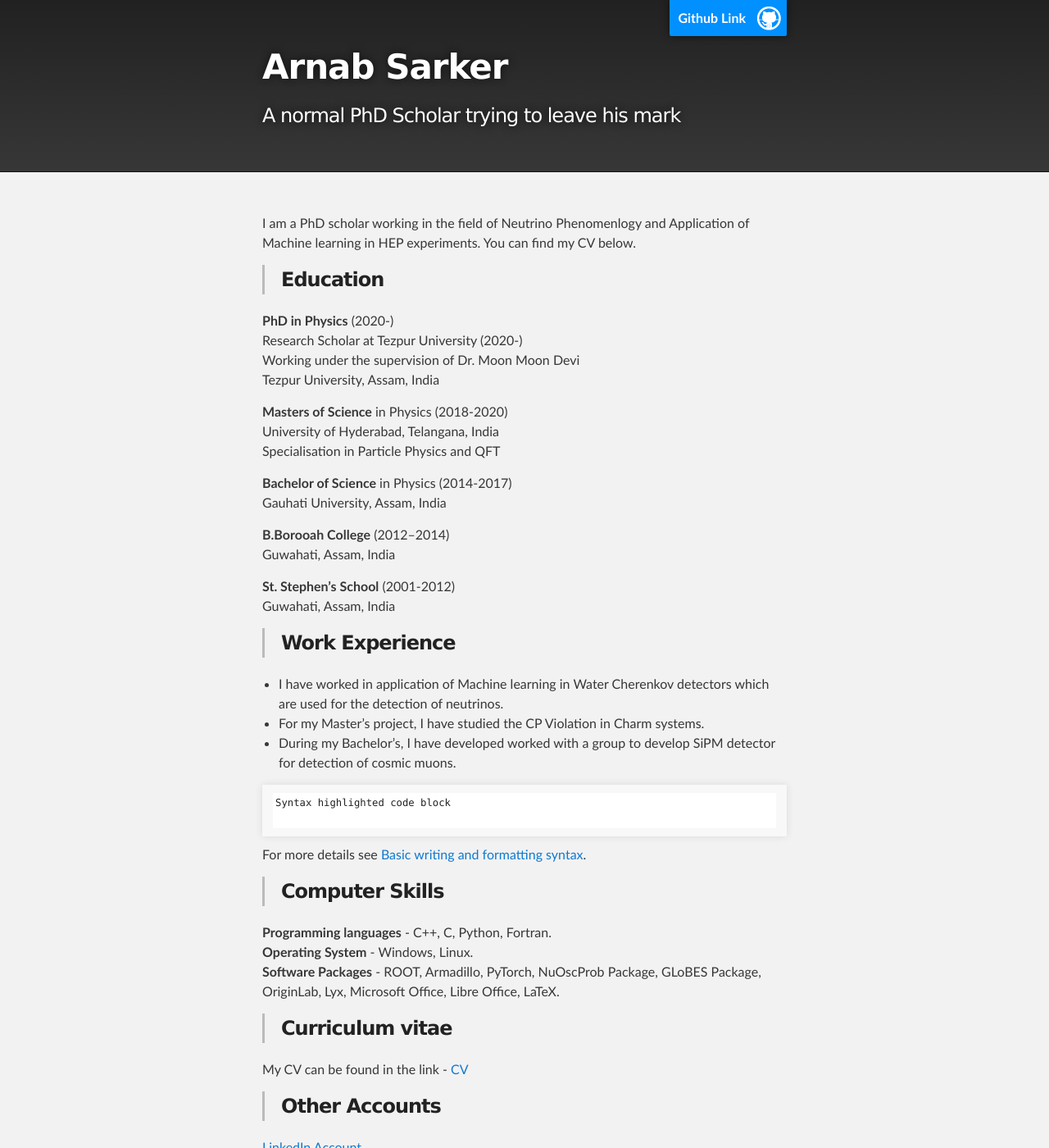
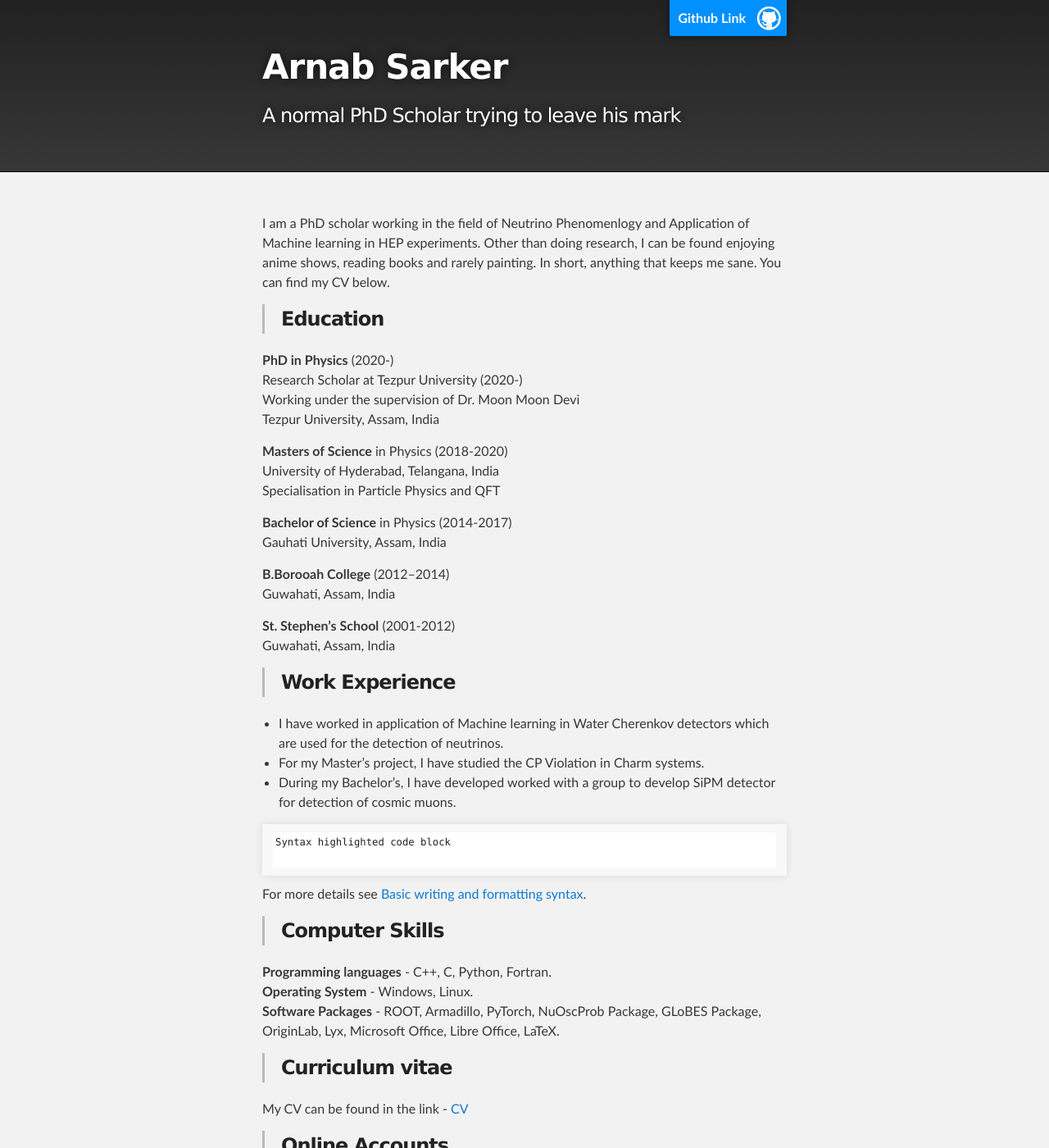
Before and after one commit to Arnab-Sarker/aaaa, a Jekyll site: the page built from index.md, in a window 1280 px wide and 1400 px high. Shown: the whole window at 82% size. Built offline with Jekyll 4.4.1, drawn with Linux system fonts in a browser that asks for light colours; our own code applies the rules of GitHub Pages for plain Markdown files.

Commit message:
Update index.md

```diff
--- a/index.md
+++ b/index.md
@@ -1,4 +1,4 @@
-I am a PhD scholar working in the field of Neutrino Phenomenlogy and Application of Machine learning in HEP experiments. You can find my CV below.
+I am a PhD scholar working in the field of Neutrino Phenomenlogy and Application of Machine learning in HEP experiments. Other than doing research, I can be found enjoying anime shows, reading books and rarely painting. In short, anything that keeps me sane. You can find my CV below.
 
 >### Education
 
@@ -47,7 +47,7 @@ For more details see [Basic writing and formatting syntax](https://docs.github.c
 
 My CV can be found in the link - [CV](https://drive.google.com/file/d/1bTll_sI_UQRcEyGmn32DVg6wCAYm29pt/view?usp=sharing)
 
->### Other Accounts
+>### Online Accounts
 
 [LinkedIn Account](https://www.linkedin.com/in/arnab-sarker-a4086b224/)
 [GitHub Account](https://github.com/Arnab-Sarker)
@@ -57,6 +57,6 @@ My CV can be found in the link - [CV](https://drive.google.com/file/d/1bTll_sI_U
 
 >### [Interesting Sites](./Pages/interesting_websites.html)
 
->### [Posts](./another-page.html).
+>### [Posts](./another-page.html)
 
 >### [Software Installation](./Pages/software_installations.html)
```
